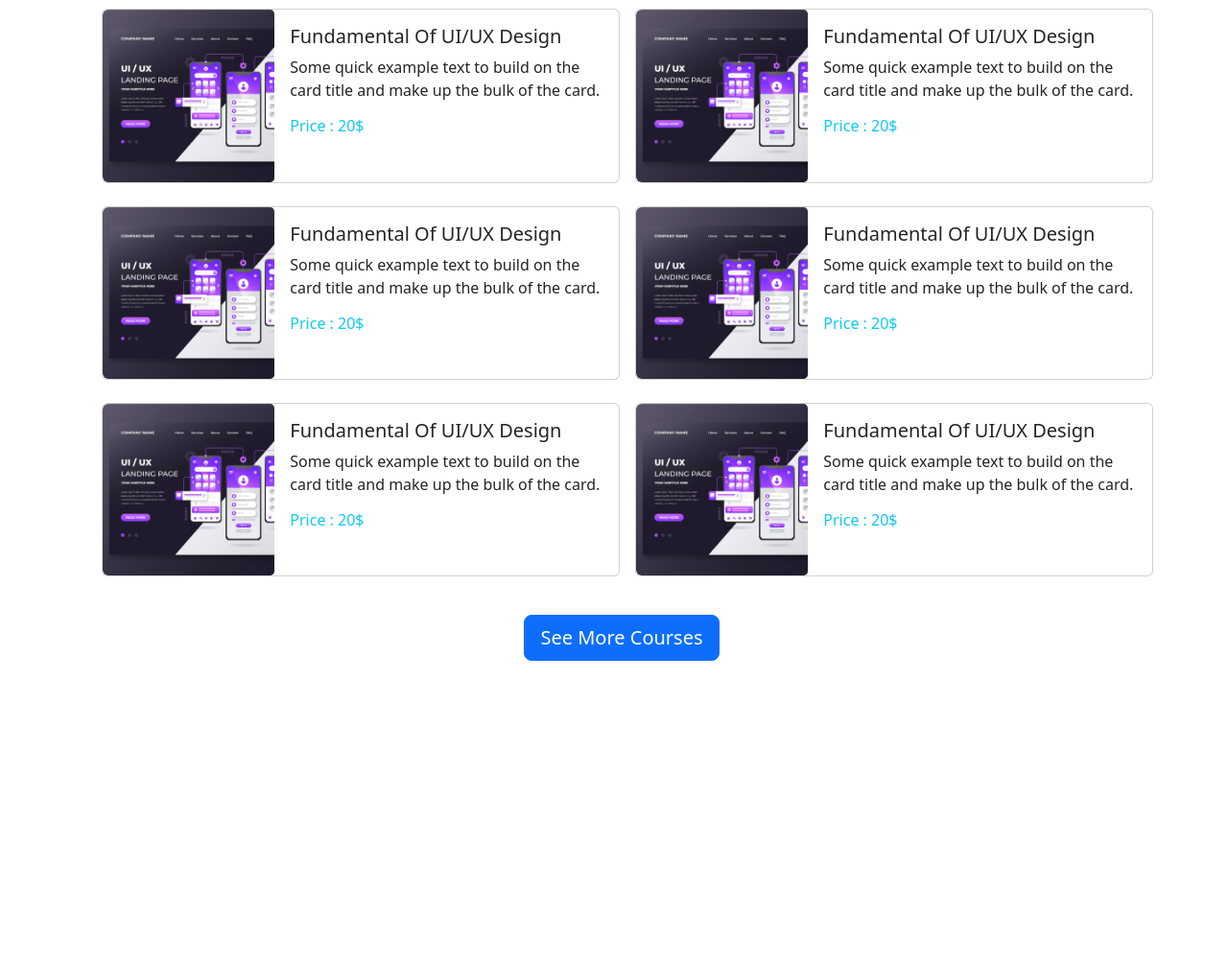
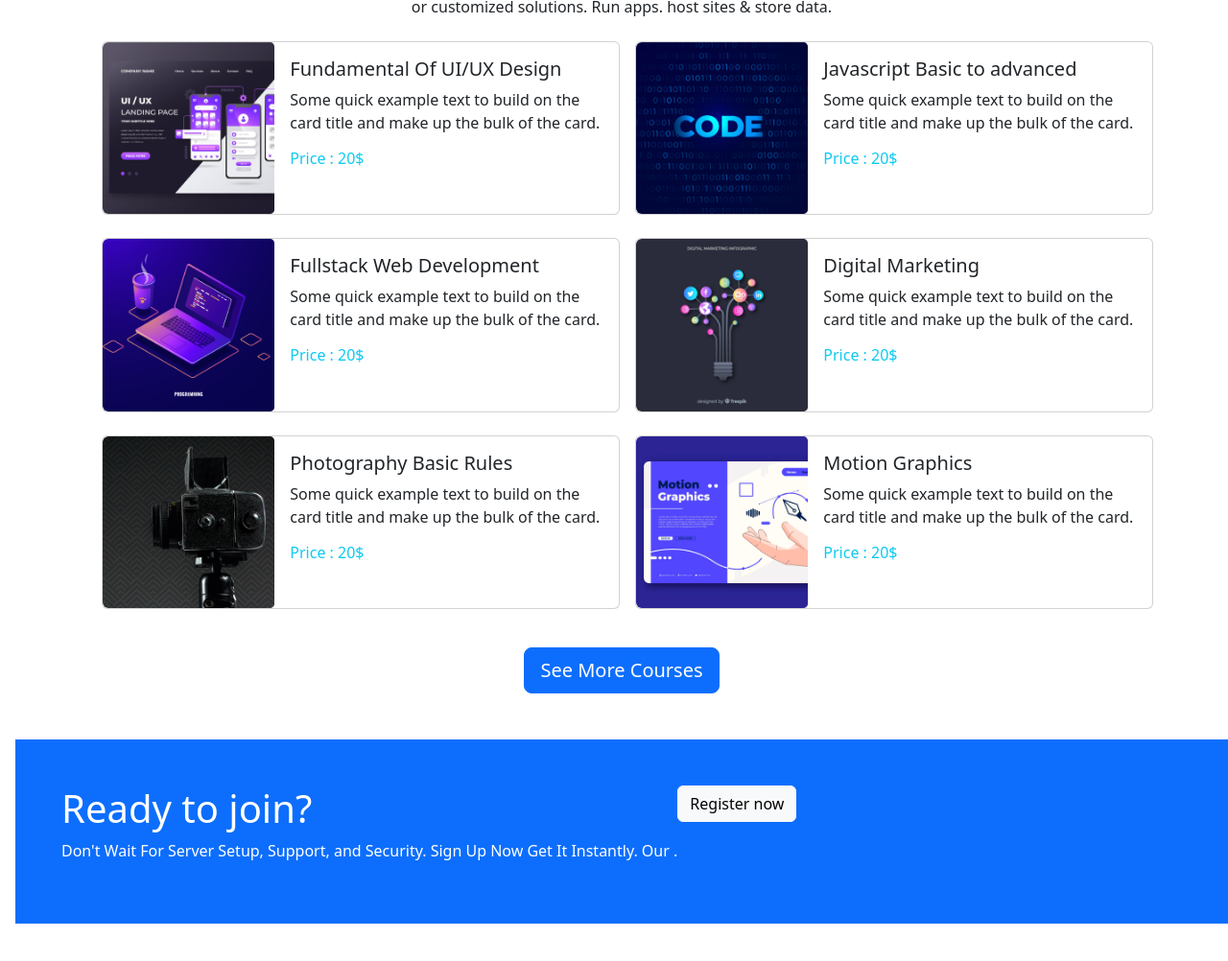
Before and after one commit to jamiulislam10/portfolio-assignment-3, a plain HTML site: page index.html in a window 1280 px wide. Shown: the part 1012-2014 px from the top of the page at 96% size. Before the commit the page ends 1701 px from the top, so only its background shows below. Drawn offline with nearby package versions, Linux system fonts and the light colour scheme.

Commit message:
added register button

```diff
--- a/index.html
+++ b/index.html
@@ -11,9 +11,10 @@
 
 <body>
     <header>
-        <section>
-            <h1>Hello, world!</h1>
-            <ul class="nav justify-content-center">
+        <section class="d-flex mt-5">
+            <h3 class="ms-5 mb-5">My website!</h3>
+            <!-- menu bar start -->
+            <ul class="nav justify-content-end">
                 <li class="nav-item">
                     <a class="nav-link active" aria-current="page" href="#">Home</a>
                 </li>
@@ -41,6 +42,7 @@
             </ul>
 
         </section>
+        <!-- menu bar end -->
         <!-- slider--start -->
         <section class="ms-5 mt-5">
 
@@ -134,11 +136,11 @@
                             <div class="card mb-3" style="max-width: 540px;">
                                 <div class="row g-0">
                                     <div class="col-md-4">
-                                        <img src="images/course/course-1.png" class="img-fluid rounded-start" alt="...">
+                                        <img src="images/course/course-2.png" class="img-fluid rounded-start" alt="...">
                                     </div>
                                     <div class="col-md-8">
                                         <div class="card-body">
-                                            <h5 class="card-title">Fundamental Of UI/UX Design</h5>
+                                            <h5 class="card-title">Javascript Basic to advanced</h5>
                                             <p class="card-text">Some quick example text to build on the card title
                                                 and make up the bulk of the card.</p>
                                             <h6 class="text-info">Price : 20$</h6>
@@ -153,11 +155,11 @@
                             <div class="card mb-3" style="max-width: 540px;">
                                 <div class="row g-0">
                                     <div class="col-md-4">
-                                        <img src="images/course/course-1.png" class="img-fluid rounded-start" alt="...">
+                                        <img src="images/course/course-3.png" class="img-fluid rounded-start" alt="...">
                                     </div>
                                     <div class="col-md-8">
                                         <div class="card-body">
-                                            <h5 class="card-title">Fundamental Of UI/UX Design</h5>
+                                            <h5 class="card-title">Fullstack Web Development</h5>
                                             <p class="card-text">Some quick example text to build on the card title
                                                 and make up the bulk of the card.</p>
                                             <h6 class="text-info">Price : 20$</h6>
@@ -172,11 +174,11 @@
                             <div class="card mb-3" style="max-width: 540px;">
                                 <div class="row g-0">
                                     <div class="col-md-4">
-                                        <img src="images/course/course-1.png" class="img-fluid rounded-start" alt="...">
+                                        <img src="images/course/course-4.png" class="img-fluid rounded-start" alt="...">
                                     </div>
                                     <div class="col-md-8">
                                         <div class="card-body">
-                                            <h5 class="card-title">Fundamental Of UI/UX Design</h5>
+                                            <h5 class="card-title">Digital Marketing</h5>
                                             <p class="card-text">Some quick example text to build on the card title
                                                 and make up the bulk of the card.</p>
                                             <h6 class="text-info">Price : 20$</h6>
@@ -192,11 +194,11 @@
                             <div class="card mb-3" style="max-width: 540px;">
                                 <div class="row g-0">
                                     <div class="col-md-4">
-                                        <img src="images/course/course-1.png" class="img-fluid rounded-start" alt="...">
+                                        <img src="images/course/course-5.png" class="img-fluid rounded-start" alt="...">
                                     </div>
                                     <div class="col-md-8">
                                         <div class="card-body">
-                                            <h5 class="card-title">Fundamental Of UI/UX Design</h5>
+                                            <h5 class="card-title">Photography Basic Rules</h5>
                                             <p class="card-text">Some quick example text to build on the card title
                                                 and make up the bulk of the card.</p>
                                             <h6 class="text-info">Price : 20$</h6>
@@ -210,11 +212,11 @@
                             <div class="card mb-3" style="max-width: 540px;">
                                 <div class="row g-0">
                                     <div class="col-md-4">
-                                        <img src="images/course/course-1.png" class="img-fluid rounded-start" alt="...">
+                                        <img src="images/course/course-6.png" class="img-fluid rounded-start" alt="...">
                                     </div>
                                     <div class="col-md-8">
                                         <div class="card-body">
-                                            <h5 class="card-title">Fundamental Of UI/UX Design</h5>
+                                            <h5 class="card-title">Motion Graphics</h5>
                                             <p class="card-text">Some quick example text to build on the card title
                                                 and make up the bulk of the card.</p>
                                             <h6 class="text-info">Price : 20$</h6>
@@ -228,6 +230,18 @@
                 </div>
             </div>
             <div class="text-center pt-4"><button type="button" class="btn btn-primary btn-lg">See More Courses</button>
+            </div>
+        </section>
+        <!-- Register form -->
+        <section class="mt-5">
+            <div class="p-5 mb-5 bg-primary text-white d-flex">
+                <div>
+                    <h1>Ready to join?</h1>
+                    <p>Don't Wait For Server Setup, Support, and Security. Sign Up Now Get It Instantly. Our .</p>
+                </div>
+                <div class="align-item-end">
+                    <a href="#" class="btn btn-light" role="button" data-bs-toggle="button">Register now</a>
+                </div>
             </div>
         </section>
     </main>
```
